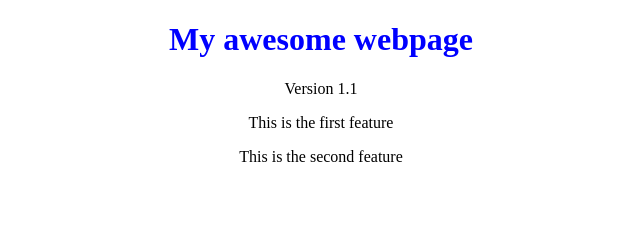
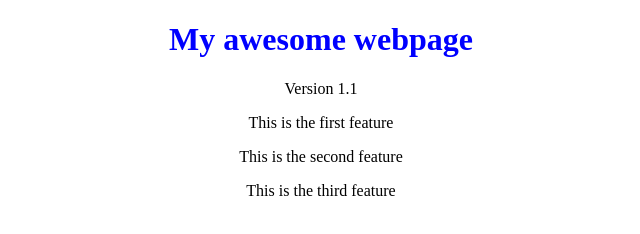
Before and after one commit to JohnFu11er/actions-example, a plain HTML site: page static-html-directory/index.html in a window 1280 px wide. Shown: the whole page, without its empty margins (319-959 px from the left). Drawn offline with Linux system fonts and the light colour scheme.

Commit message:
adds the third feature

```diff
--- a/static-html-directory/index.html
+++ b/static-html-directory/index.html
@@ -12,5 +12,6 @@
     <p>Version 1.1</p>
     <p>This is the first feature</p>
     <p>This is the second feature</p>
+    <p>This is the third feature</p>
   </body>
 </html>
```
